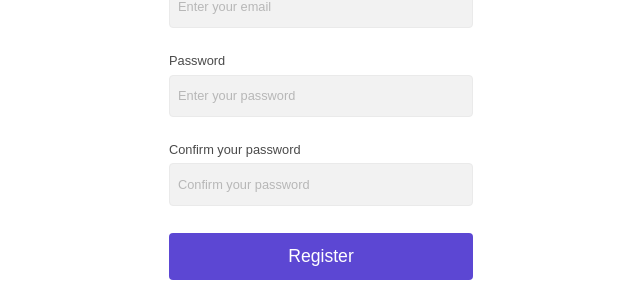
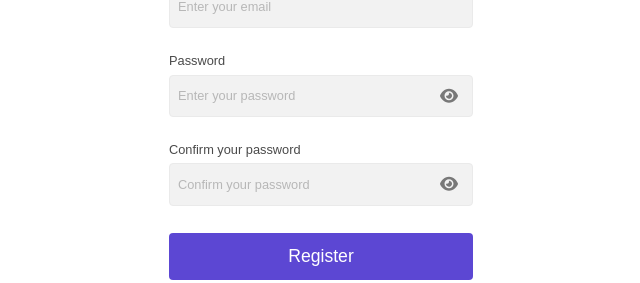
Before and after one commit to jonathanValere/simple-form-app, a React (Vite) app: page / in a window 1280 px wide. Shown: the part 209-492 px from the top of the page, without its empty margins (319-959 px from the left). Built offline with nearby package versions, Linux system fonts and the light colour scheme; the HTML template or start-up script is replaced by a standard one.

Commit message:
Display password feature added

```diff
--- a/package.json
+++ b/package.json
@@ -10,6 +10,9 @@
     "preview": "vite preview"
   },
   "dependencies": {
+    "@fortawesome/fontawesome-svg-core": "^6.5.1",
+    "@fortawesome/free-solid-svg-icons": "^6.5.1",
+    "@fortawesome/react-fontawesome": "^0.2.0",
     "react": "^18.2.0",
     "react-dom": "^18.2.0"
   },
--- a/src/App.css
+++ b/src/App.css
@@ -52,6 +52,22 @@ form input {
   border: 1px solid #eaeaea;
   background-color: #f2f2f2;
   position: relative;
+}
+
+.input-container-pass {
+  position: relative;
+}
+
+.input-container-pass input {
+  width: 100%;
+}
+
+.input-container-pass svg {
+  position: absolute;
+  z-index: 2;
+  padding: 0.8rem 0;
+  right: 15px;
+  opacity: 0.5;
 }
 
 .isError {
--- a/src/App.jsx
+++ b/src/App.jsx
@@ -1,4 +1,13 @@
 import { useState } from "react";
+import { library } from "@fortawesome/fontawesome-svg-core";
+import {
+  faEnvelope,
+  faKey,
+  faListAlt,
+  faEye,
+  faEyeSlash,
+} from "@fortawesome/free-solid-svg-icons";
+library.add(faEnvelope, faKey, faListAlt, faEye, faEyeSlash);
 import "./App.css";
 import Footer from "./components/Footer";
 import Form from "./components/Form";
@@ -11,7 +20,9 @@ function App() {
   const [password, setPassword] = useState("");
   const [passwordConfirm, setPasswordConfirm] = useState("");
   const [isValid, setIsValid] = useState(false);
-  const [isError, setIsError] = useState(false);
+  const [isError, setIsError] = useState("");
+  const [togglePassword, setTogglePassword] = useState(false);
+  const [togglePasswordConfirm, setTogglePasswordConfirm] = useState(false);
 
   //Gestion des states ---
   const handleChange = (event) => {
@@ -32,21 +43,33 @@ function App() {
 
   const handleSubmit = (event) => {
     event.preventDefault();
-
+    // gestion de l'erreur de mots de passe pas identiques
     if (password !== passwordConfirm) {
-      return setIsError(true);
+      return setIsError("Wrong");
     }
-
+    // Validation du formulaire
     if (isError && password === passwordConfirm) {
       setIsValid(true);
-      return setIsError(false);
+      return setIsError("");
     }
 
     return setIsValid(true);
   };
 
   const handleEdit = () => {
+    if (togglePassword || togglePasswordConfirm) {
+      setTogglePassword(false);
+      setTogglePasswordConfirm(false);
+    }
     return setIsValid(false);
+  };
+
+  const isTogglePassword = () => {
+    return setTogglePassword(!togglePassword);
+  };
+
+  const isTogglePasswordConfirm = () => {
+    return setTogglePasswordConfirm(!togglePasswordConfirm);
   };
 
   return (
@@ -62,6 +85,10 @@ function App() {
             passwordConfirm={passwordConfirm}
             fullName={fullName}
             isError={isError}
+            onClickPassword={isTogglePassword}
+            isTogglePassword={togglePassword}
+            onClickPasswordConfirm={isTogglePasswordConfirm}
+            isTogglePasswordConfirm={togglePasswordConfirm}
           />
         ) : (
           <StepTwo
--- a/src/components/Form.jsx
+++ b/src/components/Form.jsx
@@ -1,3 +1,5 @@
+import { FontAwesomeIcon } from "@fortawesome/react-fontawesome";
+
 export default function Form({
   onChange,
   onSubmit,
@@ -6,6 +8,10 @@ export default function Form({
   passwordConfirm,
   fullName,
   isError,
+  onClickPassword,
+  isTogglePassword,
+  onClickPasswordConfirm,
+  isTogglePasswordConfirm,
 }) {
   return (
     <>
@@ -27,23 +33,36 @@ export default function Form({
           onChange={onChange}
         />
         <label htmlFor="">Password</label>
+        <div className="input-container-pass">
+          <FontAwesomeIcon
+            icon={isTogglePassword ? "eye-slash" : "eye"}
+            onClick={onClickPassword}
+          />
           <input
             className={isError && "isError"}
-          type="password"
+            type={isTogglePassword ? "text" : "password"}
             name="password"
             placeholder="Enter your password"
             value={password}
             onChange={onChange}
           />
+        </div>
         <label htmlFor="">Confirm your password</label>
+        <div className="input-container-pass">
+          <FontAwesomeIcon
+            icon={isTogglePasswordConfirm ? "eye-slash" : "eye"}
+            onClick={onClickPasswordConfirm}
+          />
+
           <input
             className={isError && "isError"}
-          type="password"
+            type={isTogglePasswordConfirm ? "text" : "password"}
             name="passwordConfirm"
             placeholder="Confirm your password"
             value={passwordConfirm}
             onChange={onChange}
           />
+        </div>
         {isError && (
           <p className="text-error">Vos mots de passe ne sont pas identiques</p>
         )}
```
Also changed, not shown: 1 other file (tests, documents, lock files or other folders). Lines whose indentation alone changed are shown as unchanged.
